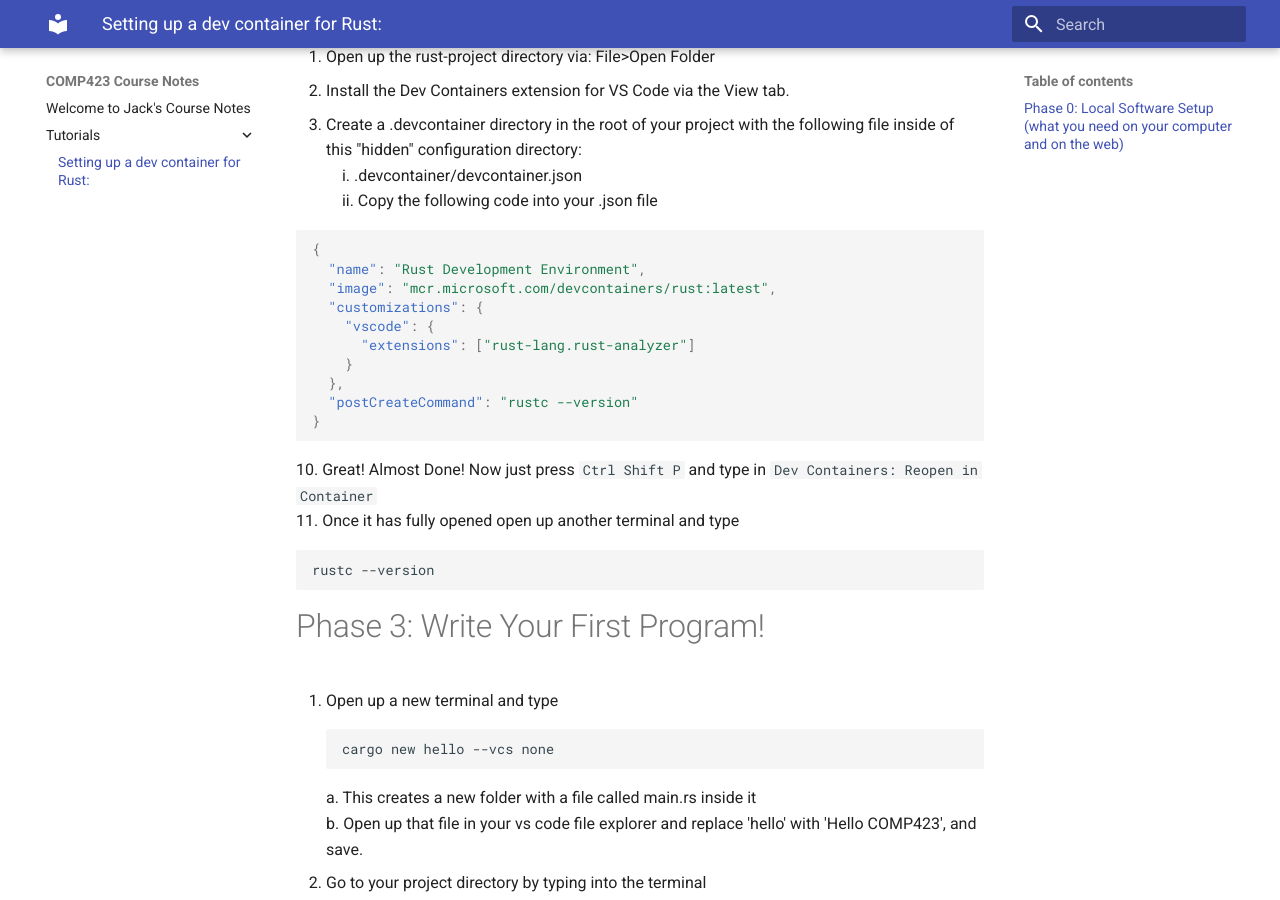
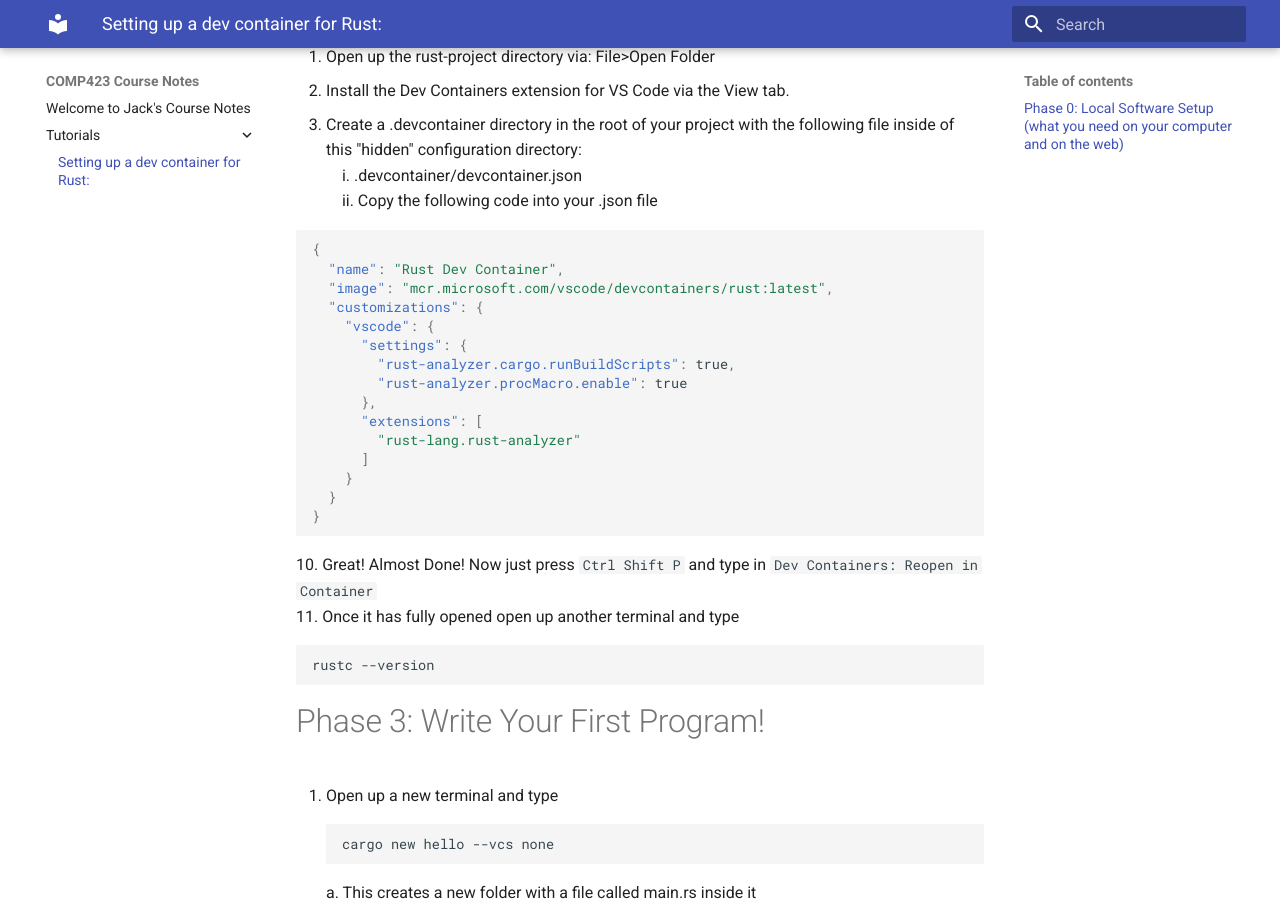
Before and after one commit to jcoury89/comp423-course-notes, an MkDocs documentation site: the page built from docs/tutorials/rust-setup.md, in a window 1280 px wide and 900 px high, scrolled down 1909 px. Built offline with MkDocs 1.6.1 and Material for MkDocs 9.7.7, drawn with Linux system fonts in a browser that asks for light colours.

Commit message:
json fix

````diff
--- a/docs/tutorials/rust-setup.md
+++ b/docs/tutorials/rust-setup.md
@@ -76,14 +76,19 @@
 
 ```json
 {
-  "name": "Rust Development Environment",
-  "image": "mcr.microsoft.com/devcontainers/rust:latest",
+  "name": "Rust Dev Container",
+  "image": "mcr.microsoft.com/vscode/devcontainers/rust:latest",
   "customizations": {
     "vscode": {
-      "extensions": ["rust-lang.rust-analyzer"]
+      "settings": {
+        "rust-analyzer.cargo.runBuildScripts": true,
+        "rust-analyzer.procMacro.enable": true
+      },
+      "extensions": [
+        "rust-lang.rust-analyzer"
+      ]
     }
-  },
-  "postCreateCommand": "rustc --version"
+  }
 }
 ```
 10. Great! Almost Done! Now just press ```Ctrl Shift P``` and type in ```Dev Containers: Reopen in Container```
````
